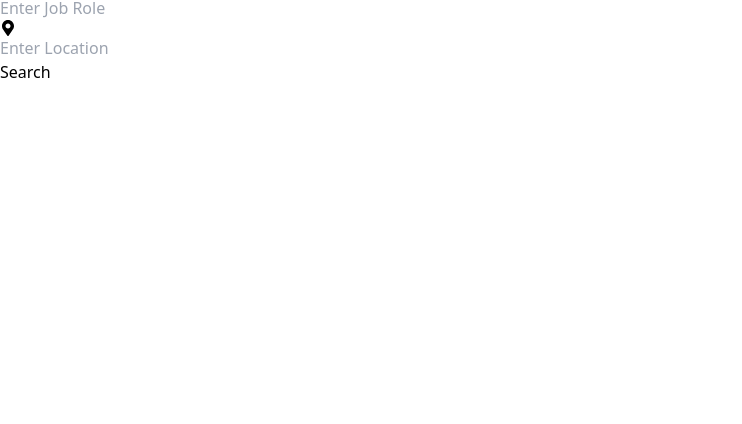
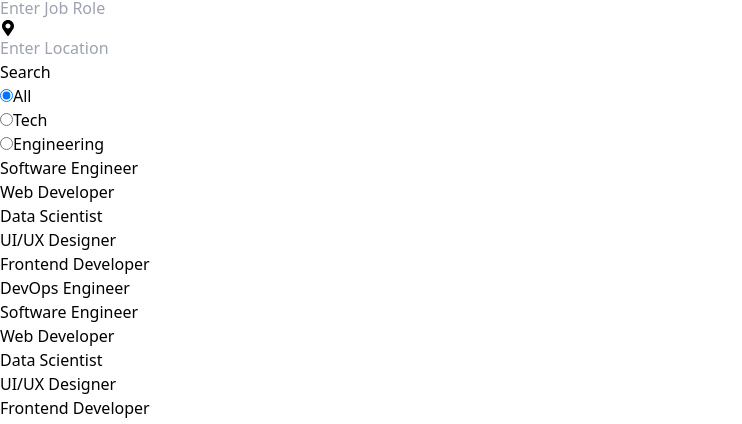
Before and after one commit to rehan-adi/Job-Portal-Frontend, a React (Vite) app in the folder MERN-Job-Portal/: page / in a window 1280 px wide. Shown: the part 464-888 px from the top of the page, without its empty margins (0-742 px from the left). Before the commit the page ends 800 px from the top, so only its background shows below. Built offline with nearby package versions, Linux system fonts and the light colour scheme.

Commit message:
adding filter tp job search

```diff
--- /dev/null
+++ b/MERN-Job-Portal/public/jobs.json
@@ -0,0 +1,170 @@
+[
+    {
+      "id": 1,
+      "companyName": "Linear company",
+      "jobTitle": "Software Engineer",
+      "companyLogo": "/images/Linear.png",
+      "minPrice": "20",
+      "maxPrice": "30",
+      "salaryType": "Yearly",
+      "jobLocation": "Brussels",
+      "postingDate": "2023-11-03",
+      "experienceLevel": "Any experience",
+      "employmentType": "Full-time",
+      "description": "Mollit in laborum tempor Lorem incididunt irure. Aute eu ex ad sunt. Pariatur sint culpa do incididunt eiusmod eiusmod culpa. laborum tempor Lorem incididunt."
+    },
+    {
+      "id": 2,
+      "companyName": "Notion",
+      "jobTitle": "Web Developer",
+      "companyLogo": "/images/Notion.png",
+      "minPrice": "40",
+      "maxPrice": "50",
+      "salaryType": "Yearly",
+      "jobLocation": "San Francisco",
+      "postingDate": "2023-11-02",
+      "experienceLevel": "Internship",
+      "employmentType": "Temporary",
+      "description": "Mollit in laborum tempor Lorem incididunt irure. Aute eu ex ad sunt. Pariatur sint culpa do incididunt eiusmod eiusmod culpa. laborum tempor Lorem incididunt."
+    },
+    {
+      "id": 3,
+      "companyName": "Spline studio",
+      "jobTitle": "Data Scientist",
+      "companyLogo": "/images/Spline.png",
+      "minPrice": "40",
+      "maxPrice": "50",
+      "salaryType": "Yearly",
+      "jobLocation": "Seattle",
+      "postingDate": "2023-10-28",
+      "experienceLevel": "Any experience",
+      "employmentType": "Full-time",
+      "description": "Mollit in laborum tempor Lorem incididunt irure. Aute eu ex ad sunt. Pariatur sint culpa do incididunt eiusmod eiusmod culpa. laborum tempor Lorem incididunt."
+    },
+    {
+      "id": 4,
+      "companyName": "Raycast corp",
+      "jobTitle": "UI/UX Designer",
+      "companyLogo": "/images/Raycast.png",
+      "minPrice": "40",
+      "maxPrice": "50",
+      "salaryType": "Monthly",
+      "jobLocation": "London",
+      "postingDate": "2023-10-05",
+      "experienceLevel": "Work remotely",
+      "employmentType": "Part-time",
+      "description": "Mollit in laborum tempor Lorem incididunt irure. Aute eu ex ad sunt. Pariatur sint culpa do incididunt eiusmod eiusmod culpa. laborum tempor Lorem incididunt."
+    },
+    {
+      "id": 5,
+      "companyName": "Loom",
+      "jobTitle": "Frontend Developer",
+      "companyLogo": "/images/Loom.png",
+      "minPrice": "50",
+      "maxPrice": "75",
+      "salaryType": "Yearly",
+      "jobLocation": "London",
+      "postingDate": "2023-10-28",
+      "experienceLevel": "Intership",
+      "employmentType": "Full-time",
+      "description": "Mollit in laborum tempor Lorem incididunt irure. Aute eu ex ad sunt. Pariatur sint culpa do incididunt eiusmod eiusmod culpa. laborum tempor Lorem incididunt."
+    },
+    {
+      "id": 6,
+      "companyName": "Trainline group",
+      "jobTitle": "DevOps Engineer",
+      "companyLogo": "/images/Trainline.png",
+      "minPrice": "80",
+      "maxPrice": "120",
+      "salaryType": "Yearly",
+      "jobLocation": "Boston",
+      "postingDate": "2023-10-05",
+      "experienceLevel": "Intership",
+      "employmentType": "Temporary",
+      "description": "Mollit in laborum tempor Lorem incididunt irure. Aute eu ex ad sunt. Pariatur sint culpa do incididunt eiusmod eiusmod culpa. laborum tempor Lorem incididunt."
+    },
+    {
+      "id": 1,
+      "companyName": "Linear company",
+      "jobTitle": "Software Engineer",
+      "companyLogo": "/images/Linear.png",
+      "minPrice": "30",
+      "maxPrice": "80",
+      "salaryType": "Yearly",
+      "jobLocation": "Brussels",
+      "postingDate": "2023-11-05",
+      "experienceLevel": "Any experience",
+      "employmentType": "Full-time",
+      "description": "Mollit in laborum tempor Lorem incididunt irure. Aute eu ex ad sunt. Pariatur sint culpa do incididunt eiusmod eiusmod culpa. laborum tempor Lorem incididunt."
+    },
+    {
+      "id": 2,
+      "companyName": "Notion",
+      "jobTitle": "Web Developer",
+      "companyLogo": "/images/Notion.png",
+      "minPrice": "40",
+      "maxPrice": "50",
+      "salaryType": "Yearly",
+      "jobLocation": "San Francisco",
+      "postingDate": "2023-10-28",
+      "experienceLevel": "Internship",
+      "employmentType": "Temporary",
+      "description": "Mollit in laborum tempor Lorem incididunt irure. Aute eu ex ad sunt. Pariatur sint culpa do incididunt eiusmod eiusmod culpa. laborum tempor Lorem incididunt."
+    },
+    {
+      "id": 3,
+      "companyName": "Spline studio",
+      "jobTitle": "Data Scientist",
+      "companyLogo": "/images/Spline.png",
+      "minPrice": "40",
+      "maxPrice": "50",
+      "salaryType": "Yearly",
+      "jobLocation": "Seattle",
+      "postingDate": "2023-10-28",
+      "experienceLevel": "Any experience",
+      "employmentType": "Full-time",
+      "description": "Mollit in laborum tempor Lorem incididunt irure. Aute eu ex ad sunt. Pariatur sint culpa do incididunt eiusmod eiusmod culpa. laborum tempor Lorem incididunt."
+    },
+    {
+      "id": 4,
+      "companyName": "Raycast corp",
+      "jobTitle": "UI/UX Designer",
+      "companyLogo": "/images/Raycast.png",
+      "minPrice": "40",
+      "maxPrice": "50",
+      "salaryType": "Monthly",
+      "jobLocation": "London",
+      "postingDate": "2023-10-05",
+      "experienceLevel": "Work remotely",
+      "employmentType": "Part-time",
+      "description": "Mollit in laborum tempor Lorem incididunt irure. Aute eu ex ad sunt. Pariatur sint culpa do incididunt eiusmod eiusmod culpa. laborum tempor Lorem incididunt."
+    },
+    {
+      "id": 5,
+      "companyName": "Loom",
+      "jobTitle": "Frontend Developer",
+      "companyLogo": "/images/Loom.png",
+      "minPrice": "50",
+      "maxPrice": "75",
+      "salaryType": "Yearly",
+      "jobLocation": "London",
+      "postingDate": "2023-10-28",
+      "experienceLevel": "Intership",
+      "employmentType": "Full-time",
+      "description": "Mollit in laborum tempor Lorem incididunt irure. Aute eu ex ad sunt. Pariatur sint culpa do incididunt eiusmod eiusmod culpa. laborum tempor Lorem incididunt."
+    },
+    {
+      "id": 6,
+      "companyName": "Trainline group",
+      "jobTitle": "DevOps Engineer",
+      "companyLogo": "/images/Trainline.png",
+      "minPrice": "80",
+      "maxPrice": "120",
+      "salaryType": "Yearly",
+      "jobLocation": "Boston",
+      "postingDate": "2022-10-05",
+      "experienceLevel": "Intership",
+      "employmentType": "Temporary",
+      "description": "Mollit in laborum tempor Lorem incididunt irure. Aute eu ex ad sunt. Pariatur sint culpa do incididunt eiusmod eiusmod culpa. laborum tempor Lorem incididunt."
+    }
+  ]
--- /dev/null
+++ b/MERN-Job-Portal/src/components/JobFilter.jsx
@@ -0,0 +1,80 @@
+// JobFilter.js
+import React, { useEffect, useState } from 'react';
+
+function JobFilter() {
+  const [jobs, setJobs] = useState([]);
+  const [filteredJobs, setFilteredJobs] = useState([]);
+  const [selectedCategory, setSelectedCategory] = useState(null);
+
+  useEffect(() => {
+    fetch("jobs.json")
+      .then(res => res.json())
+      .then(data => {
+        setJobs(data);
+        setFilteredJobs(data); // Initialize filtered jobs with all jobs initially
+      });
+  }, []);
+
+  useEffect(() => {
+    if (selectedCategory) {
+      // Filter jobs based on selected category
+      const filtered = jobs.filter(job => job.category === selectedCategory);
+      setFilteredJobs(filtered);
+    } else {
+      // If no category selected, show all jobs
+      setFilteredJobs(jobs);
+    }
+  }, [selectedCategory, jobs]);
+
+  const handleCategoryChange = (event) => {
+    setSelectedCategory(event.target.value);
+  };
+
+  return (
+    <div>
+      {/* Radio buttons for selecting category */}
+      <div>
+        <input
+          type="radio"
+          id="category-all"
+          name="category"
+          value=""
+          checked={selectedCategory === null}
+          onChange={handleCategoryChange}
+        />
+        <label htmlFor="category-all">All</label>
+      </div>
+      <div>
+        <input
+          type="radio"
+          id="category-tech"
+          name="category"
+          value="Tech"
+          checked={selectedCategory === "Tech"}
+          onChange={handleCategoryChange}
+        />
+        <label htmlFor="category-tech">Tech</label>
+      </div>
+      <div>
+        <input
+          type="radio"
+          id="category-engineering"
+          name="category"
+          value="Engineering"
+          checked={selectedCategory === "Engineering"}
+          onChange={handleCategoryChange}
+        />
+        <label htmlFor="category-engineering">Engineering</label>
+      </div>
+      {/* Render filtered jobs */}
+      {filteredJobs.map(job => (
+        <div key={job.id}>
+          <h2>{job.jobTitle}</h2>
+          <p>{job.jobDescription}</p>
+        </div>
+      ))}
+    </div>
+  );
+}
+
+export default JobFilter;
--- a/MERN-Job-Portal/src/pages/Home.jsx
+++ b/MERN-Job-Portal/src/pages/Home.jsx
@@ -1,5 +1,6 @@
-import React, { useState } from 'react'
+import React, { useEffect, useState } from 'react'
 import Banner from '../components/Banner'
+import JobFilter from '../components/JobFilter';
 
 function Home() {
 
@@ -11,7 +12,8 @@ function Home() {
 
   return (
     <div>
-      <Banner query={jobRole} handleJobRoleChange={handleJobRoleChange}/>
+      <Banner jobRole={jobRole} handleJobRoleChange={handleJobRoleChange}/>
+      <JobFilter />
     </div>
   )
 }
--- a/MERN-Job-Portal/src/pages/Navbar.jsx
+++ b/MERN-Job-Portal/src/pages/Navbar.jsx
@@ -85,7 +85,7 @@ const Navbar = () => {
         </div>
       </div>
       {sidebarOpen && (
-        <div className="lg:hidden bg-green-500 mt-6">
+        <div className="lg:hidden border-2 w-[80vw] px-4 py-5 mt-5">
           <nav className="flex flex-col space-y-4 mt-4">
             <a href="#" className="text-gray-800">
               Start a Search
```
